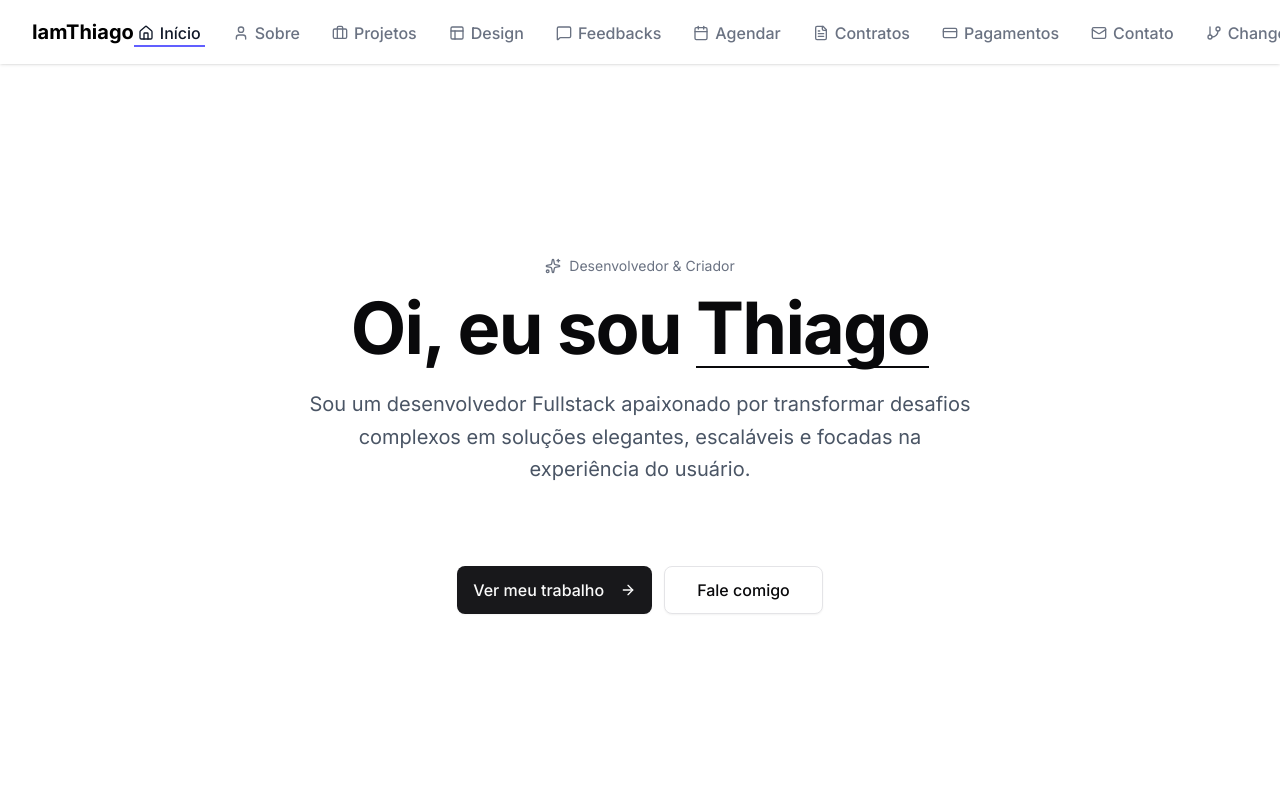
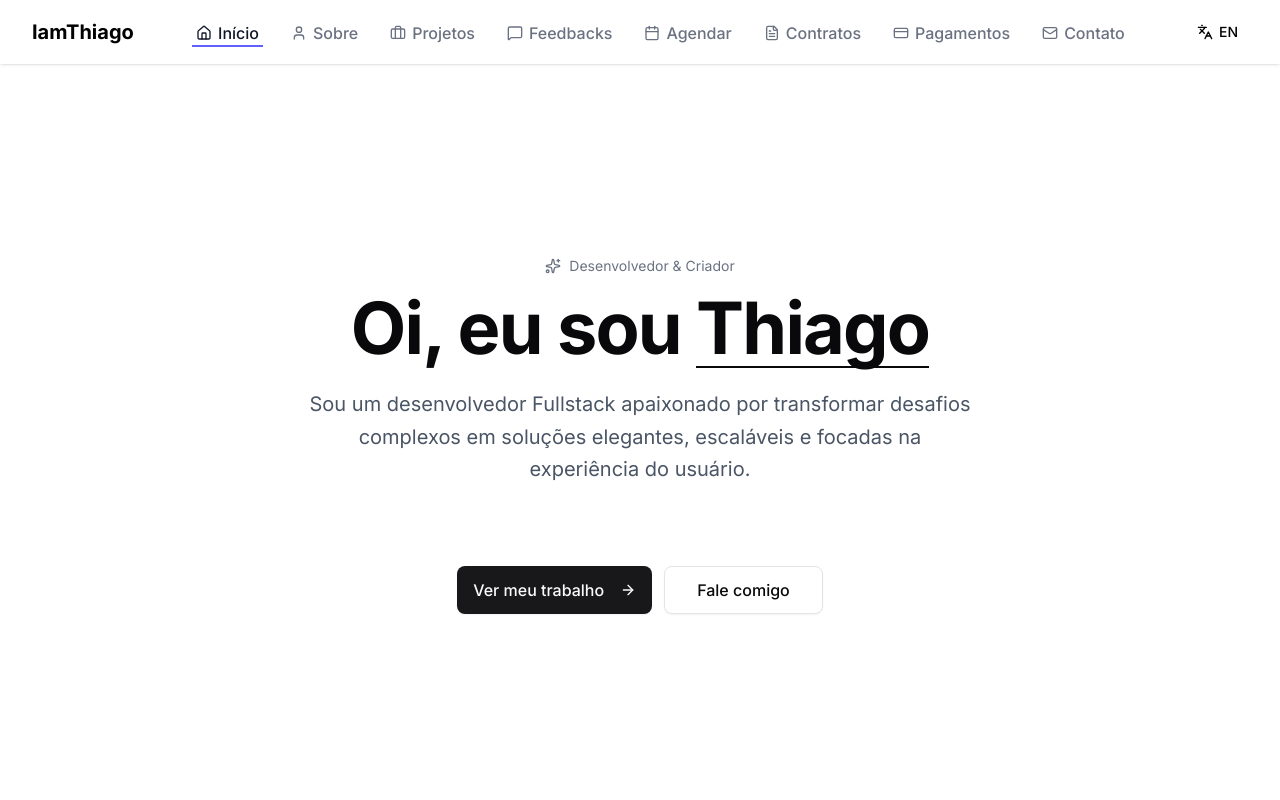
Before and after one commit to IamThiago-IT/me, a Next.js app: page / in a window 1280 px wide. Shown: the top 800 px of the page. Built offline with nearby package versions, Linux system fonts and the light colour scheme.

Commit message:
refactor(Navbar): remove unused 'Design' and 'Changelog' menu items

```diff
--- a/src/components/Navbar.tsx
+++ b/src/components/Navbar.tsx
@@ -44,13 +44,12 @@ export function Navbar() {
 		{ label: t.nav.home, href: "/", icon: <Home className="w-4 h-4" />, category: "main" },
 		{ label: t.nav.about, href: "/about", icon: <User className="w-4 h-4" />, category: "main" },
 		{ label: t.nav.projects, href: "/projetos", icon: <Briefcase className="w-4 h-4" />, category: "portfolio" },
-		{ label: "Design", href: "/design", icon: <Layout className="w-4 h-4" />, category: "portfolio" },
+
 		{ label: t.nav.feedbacks, href: "/feedbacks", icon: <MessageSquare className="w-4 h-4" />, category: "portfolio" },
 		{ label: t.nav.schedule, href: "/agendar", icon: <Calendar className="w-4 h-4" />, category: "services" },
 		{ label: t.nav.contracts, href: "/contratos", icon: <FileText className="w-4 h-4" />, category: "services" },
 		{ label: t.nav.payments, href: "/pagamentos", icon: <CreditCard className="w-4 h-4" />, category: "services" },
 		{ label: t.nav.contact, href: "/contato", icon: <Mail className="w-4 h-4" />, category: "info" },
-		{ label: t.nav.changelog, href: "/changelog", icon: <GitBranch className="w-4 h-4" />, category: "info" },
 	];
 
 	const isActive = (href: string) =>
```
